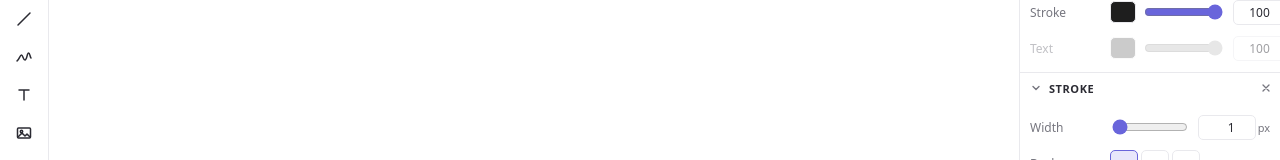
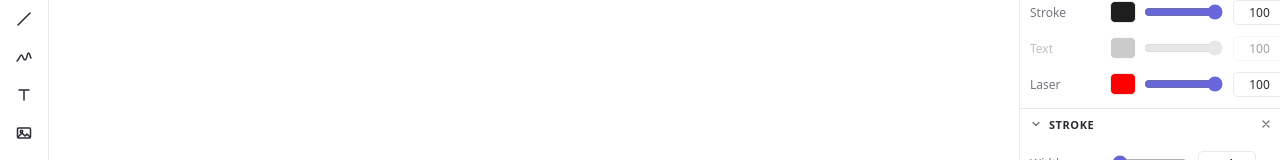
Before and after one commit to bobtherobot/flow, a React (Vite) app: page / in a window 1280 px wide. Shown: the part 372-532 px from the top of the page. Built offline with nearby package versions, Linux system fonts and the light colour scheme.

Commit message:
feat: add Laser color row to the Color panel

```diff
--- a/src/App.tsx
+++ b/src/App.tsx
@@ -16,6 +16,7 @@ import {
   getQuickbarState, setQuickbarState,
   getBottombarState, setBottombarState,
   getBindingMode, setBindingMode,
+  getLaserColor, setLaserColor,
 } from "./app/preferences";
 import { type Unit } from "./lib/units";
 import { type BindingMode } from "./lib/binding-mode";
@@ -152,6 +153,20 @@ export default function App() {
       appState: { bindingMode },
     } as unknown as Parameters<ExcalidrawAPI["updateScene"]>[0]);
   }, [excalidrawApi, bindingMode]);
+
+  const [laserColor, setLaserColorState] = useState<string>(() => getLaserColor());
+  const handleChangeLaserColor = useCallback((next: string) => {
+    setLaserColorState(next);
+    setLaserColor(next);
+  }, []);
+  // Push the color into appState whenever it changes or the API becomes ready.
+  // laserColor isn't in the vendor .d.ts yet (fork addition) so cast the arg.
+  useEffect(() => {
+    if (!excalidrawApi) return;
+    excalidrawApi.updateScene({
+      appState: { laserColor },
+    } as unknown as Parameters<ExcalidrawAPI["updateScene"]>[0]);
+  }, [excalidrawApi, laserColor]);
 
   // Google Drive is wired in a later phase; sign-in is not available yet.
   const isGoogleConnected = false;
@@ -343,10 +358,11 @@ export default function App() {
               // it immediately (an effect-driven apply races initialData restore).
               // bindingMode is a fork addition not yet in the vendor .d.ts.
               bindingMode,
+              laserColor,
             },
           } as ComponentProps<typeof Excalidraw>["initialData"]}
         />
-        <PanelsRoot api={excalidrawApi} units={units} search={search} />
+        <PanelsRoot api={excalidrawApi} units={units} search={search} onChangeLaserColor={handleChangeLaserColor} />
       </div>
 
       <ToolBar api={excalidrawApi} state={toolbar} onChange={setToolbar} />
--- a/src/ui/panels/ColorPanel.tsx
+++ b/src/ui/panels/ColorPanel.tsx
@@ -2,6 +2,7 @@ import { ColorSwatch } from "./controls/ColorSwatch";
 import { SliderInput } from "./controls/SliderInput";
 import { MIXED, readFormValue, type SelectedElementIds } from "../../lib/selection-style";
 import { splitColorAlpha, combineColorAlpha } from "../../lib/color-alpha";
+import { DEFAULT_LASER_HEX } from "../../lib/laser-color";
 import type { SelectionStyle } from "./useSelectionStyle";
 
 interface ColorRowProps {
@@ -17,6 +18,9 @@ interface ColorRowProps {
   ids: SelectedElementIds;
   allowTransparent?: boolean;
   disabled?: boolean;
+  /** When set, replaces the default per-element write — used by the always-global
+   *  Laser row to persist + live-update instead of writing element props. */
+  onWrite?: (color: string) => void;
 }
 
 /**
@@ -36,6 +40,7 @@ function ColorRow({
   ids,
   allowTransparent = false,
   disabled = false,
+  onWrite,
 }: ColorRowProps) {
   const fallback = splitColorAlpha(fallbackColor);
   const hue = readFormValue(sel.elements, ids, (el) => splitColorAlpha(colorOf(el)).hex, fallback.hex);
@@ -45,7 +50,7 @@ function ColorRow({
   const currentAlpha = alpha === MIXED ? 100 : alpha;
 
   const write = (color: string) =>
-    sel.setProp({ prop, value: color, currentItemKey, ids });
+    onWrite ? onWrite(color) : sel.setProp({ prop, value: color, currentItemKey, ids });
 
   const onColor = (hex: string) => {
     if (hex === "transparent") return write("transparent");
@@ -87,7 +92,13 @@ function ColorRow({
  * the selection has none. With an empty selection the rows edit the tool
  * defaults, Illustrator-style.
  */
-export function ColorPanel({ sel }: { sel: SelectionStyle }) {
+export function ColorPanel({
+  sel,
+  onChangeLaserColor,
+}: {
+  sel: SelectionStyle;
+  onChangeLaserColor: (color: string) => void;
+}) {
   const a = sel.appState;
   return (
     <div className="flow-color-panel">
@@ -120,6 +131,16 @@ export function ColorPanel({ sel }: { sel: SelectionStyle }) {
         ids={sel.textTargetIds}
         disabled={!sel.hasText}
       />
+      <ColorRow
+        sel={sel}
+        label="Laser"
+        colorOf={() => DEFAULT_LASER_HEX}
+        prop="laserColor"
+        currentItemKey="laserColor"
+        fallbackColor={(a as { laserColor?: string } | null)?.laserColor ?? DEFAULT_LASER_HEX}
+        ids={{}}
+        onWrite={onChangeLaserColor}
+      />
     </div>
   );
 }
--- a/src/ui/panels/PanelsRoot.tsx
+++ b/src/ui/panels/PanelsRoot.tsx
@@ -25,6 +25,8 @@ interface PanelsRootProps {
   units: Unit;
   /** Drives the Search sub-panel; bumping its nonce opens the panel. */
   search: SearchSignal;
+  /** Sets the global laser-pointer color (persist + live-update). */
+  onChangeLaserColor: (color: string) => void;
 }
 
 /**
@@ -32,12 +34,12 @@ interface PanelsRootProps {
  * The selection-style subscription is created once here and shared by every
  * panel, so the whole dock re-renders together as the selection changes.
  */
-export function PanelsRoot({ api, units, search }: PanelsRootProps) {
+export function PanelsRoot({ api, units, search, onChangeLaserColor }: PanelsRootProps) {
   const sel = useSelectionStyle(api);
 
   const defs: PanelDef[] = [
     { id: "transform", label: "Transform", render: () => <TransformPanel sel={sel} api={api} /> },
-    { id: "color", label: "Color", render: () => <ColorPanel sel={sel} /> },
+    { id: "color", label: "Color", render: () => <ColorPanel sel={sel} onChangeLaserColor={onChangeLaserColor} /> },
     { id: "stroke", label: "Stroke", render: () => <StrokePanel sel={sel} units={units} /> },
     { id: "text", label: "Text", render: () => <TextPanel sel={sel} /> },
     { id: "align", label: "Align", render: () => <AlignPanel sel={sel} /> },
```
Also changed, not shown: 1 other file (tests, documents, lock files or other folders).
